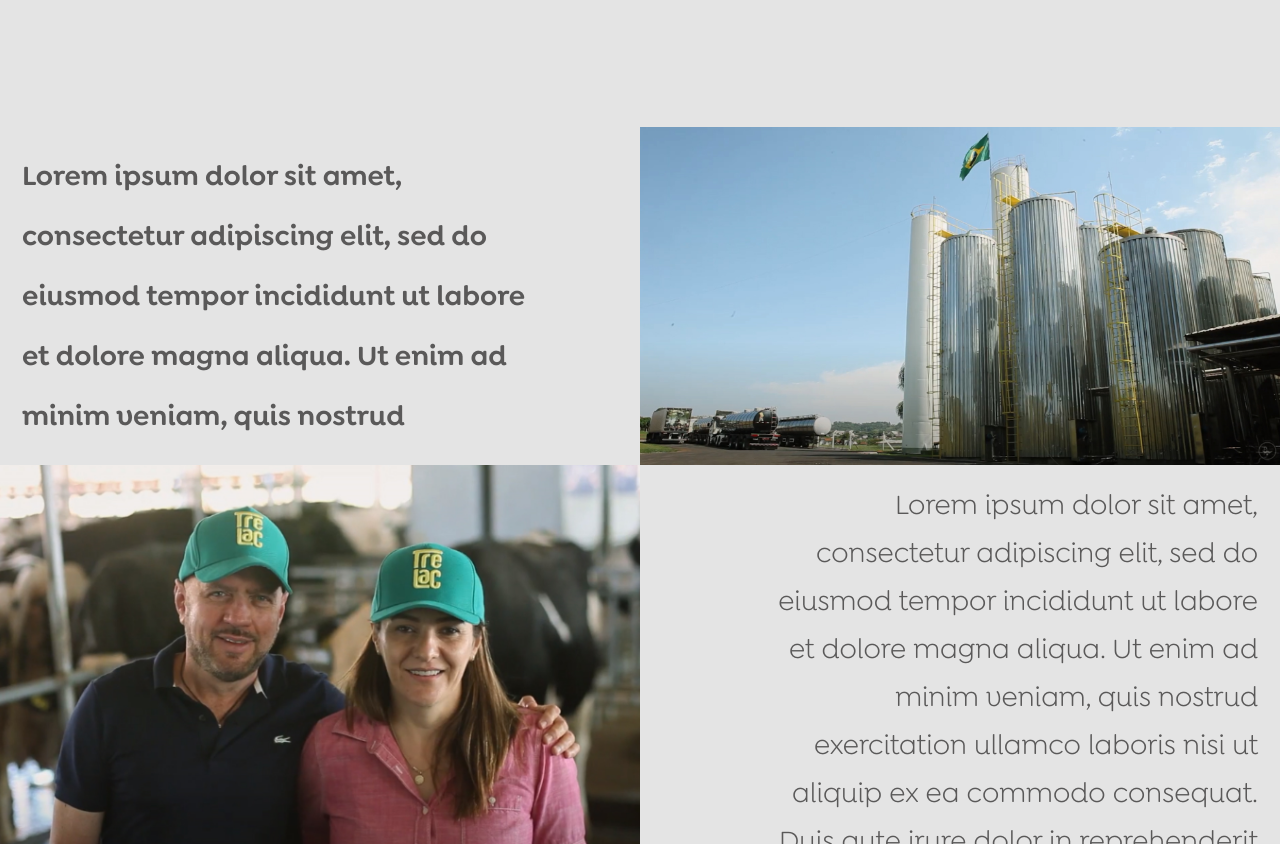
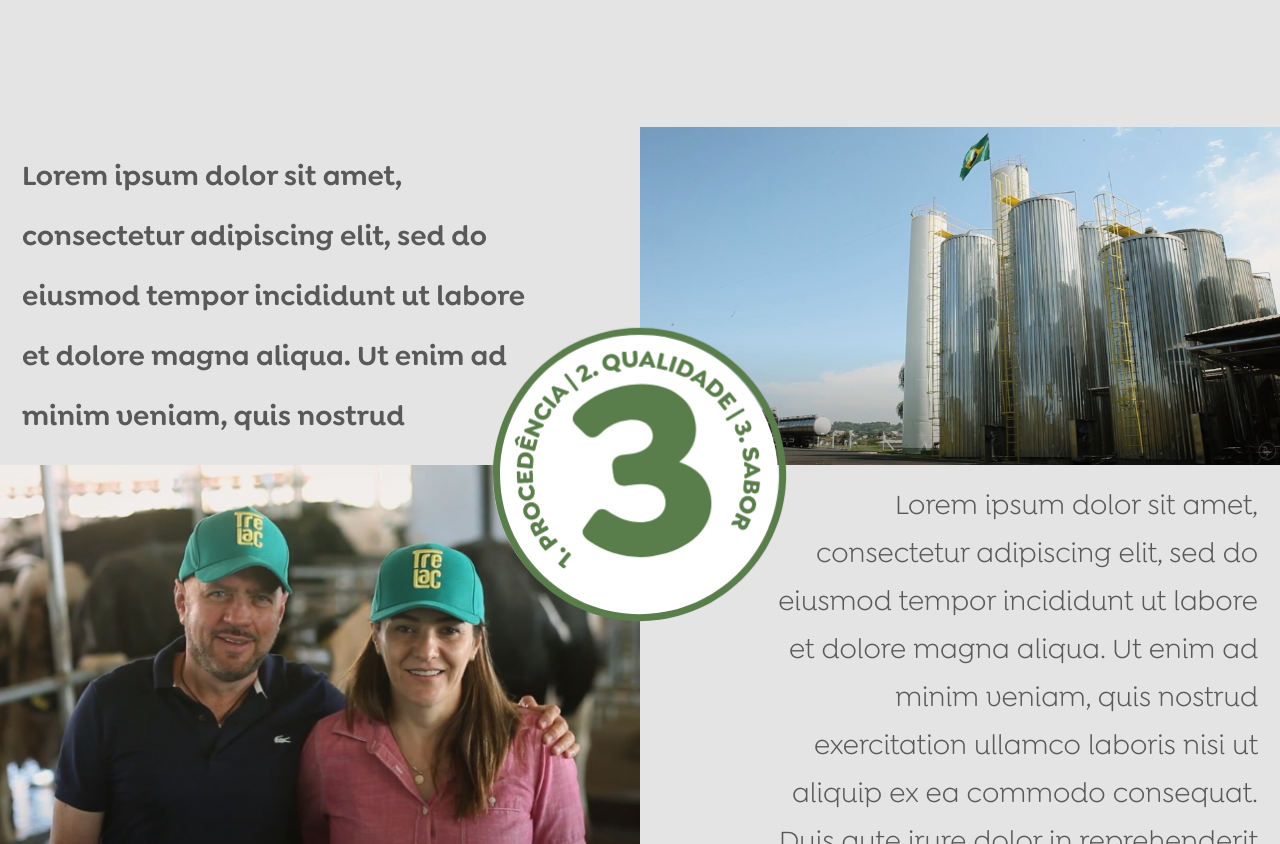
Before and after one commit to lucasnr/trelac, a plain HTML site: page quem-somos.html in a window 1280 px wide. Shown: the part 721-1565 px from the top of the page. Drawn offline with nearby package versions, Linux system fonts and the light colour scheme.

Commit message:
Add seal to who-we-are section

```diff
--- a/assets/css/quem-somos.css
+++ b/assets/css/quem-somos.css
@@ -32,9 +32,22 @@ main section p strong {
 	line-height: 2.5rem;
 }
 
+.seal {
+	right: 0.875rem;
+	top: 0;
+	height: auto;
+	position: absolute;
+	transform: translate(0%, -20%);
+	width: 7rem;
+}
+
 @media (min-width: 576px) {
 	main .title {
 		margin-bottom: 2.5rem;
+	}
+
+	.seal {
+		width: 9rem;
 	}
 }
 
@@ -58,6 +71,13 @@ main section p strong {
 		margin-right: 3rem;
 		margin-left: auto;
 	}
+
+	.seal {
+		bottom: 0;
+		left: 0;
+		top: auto;
+		transform: translate(-50%, 50%);
+	}
 }
 
 @media (min-width: 992px) {
@@ -72,6 +92,10 @@ main section p strong {
 	main .half:nth-of-type(odd) p {
 		margin-right: 6.125rem;
 	}
+
+	.seal {
+		width: 12rem;
+	}
 }
 
 @media (min-width: 1200px) {
@@ -83,4 +107,8 @@ main section p strong {
 	main section p strong {
 		line-height: 3.75rem;
 	}
+
+	.seal {
+		width: 18.375rem;
+	}
 }
--- a/quem-somos.html
+++ b/quem-somos.html
@@ -89,11 +89,17 @@
 						</strong>
 					</p>
 				</section>
-				<section class="half order-2">
+				<section class="half order-2 position-relative">
 					<img
 						id="fabrica"
 						src="./assets/img/quem-somos/fabrica.png"
 						alt="Fábrica"
+					/>
+
+					<img
+						class="seal"
+						src="./assets/img/quem-somos/selo.png"
+						alt="Selo de Qualidade"
 					/>
 				</section>
 				<section class="half order-4 order-md-3">
```
Also changed, not shown: assets/img/quem-somos/selo.png (added).
